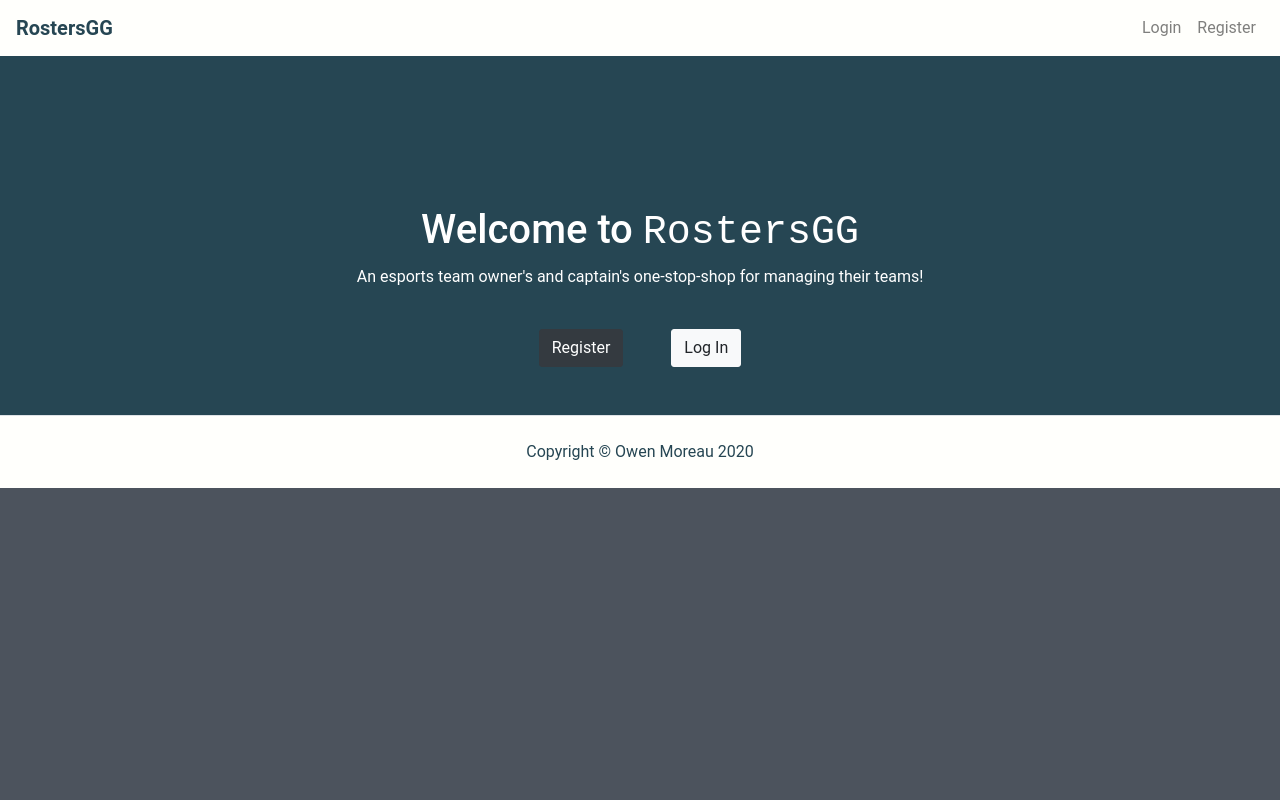
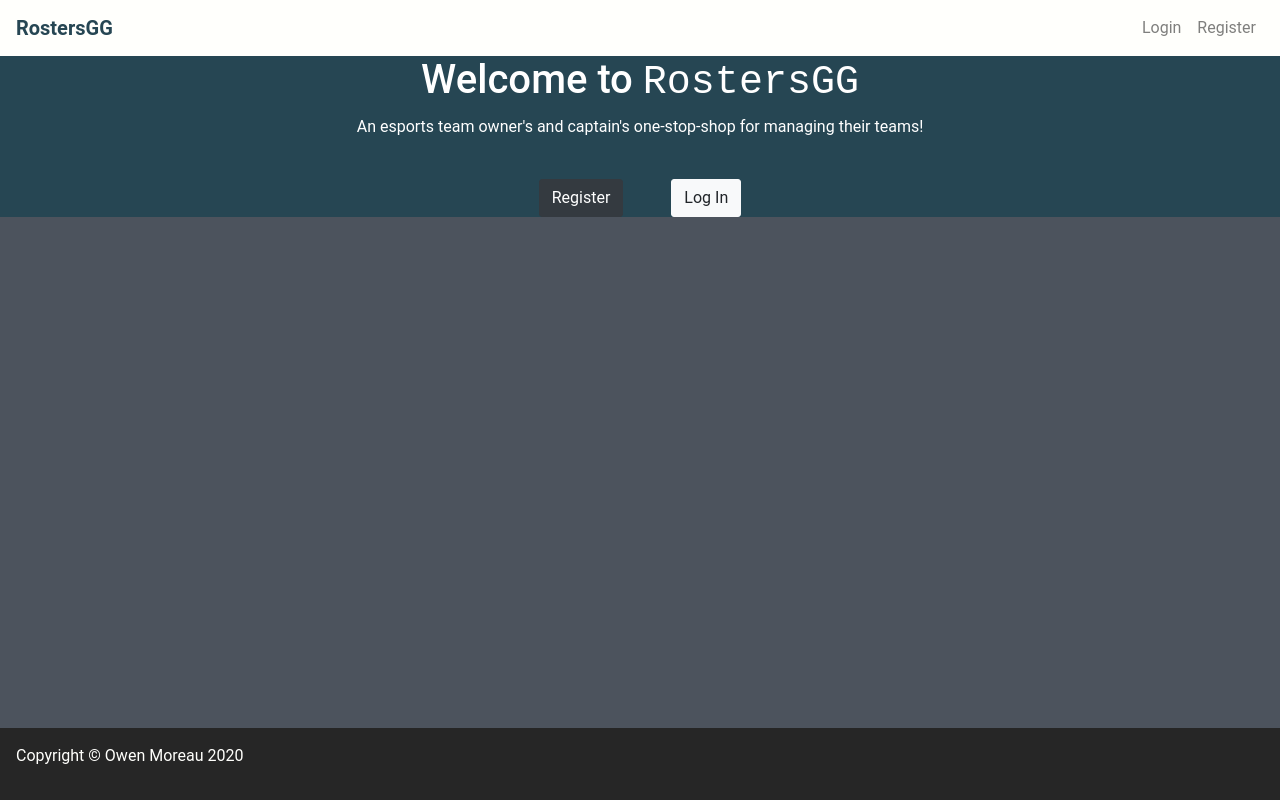
Before and after one commit to Yuanionrings/RostersGG-1, a React (Create React App) app in the folder client/: page / in a window 1280 px wide. Built offline with nearby package versions, Linux system fonts and the light colour scheme.

Commit message:
Styling changes

```diff
--- a/client/src/App.css
+++ b/client/src/App.css
@@ -5,6 +5,12 @@ body {
 }
 .app-bg {
     background: #264653;
+    height: 100%;
+}
+.fluid-container {
+    width: 100%;
+    margin-right: 0px;
+    margin-left: 0px;
 }
 
 .navbar-spec {
@@ -16,19 +22,22 @@ body {
 }
 
 .footer-spec {
-    color: #264653;
-    background: #fffffc;
+    color: #fffffc;
+    background: #262626;
+    margin-top: 1rem;
+    padding: 1rem;
+    position: fixed;
+    bottom: 0;
+    left: 0;
+    width: 100%;
 }
 
-.display-box {
+.roster-display-box {
     width: 100%;
     margin: 0 auto;
-    padding: 30px 0;
 }
-.display-box div {
+.roster-display-box div {
     color: #264653;
-    border-radius: 3px;
-    margin-bottom: 15px;
     background: #fffffc;
     padding: 30px;
 }
@@ -102,9 +111,6 @@ body {
 .form-box form a:hover {
     text-decoration: underline;
 }
-.container {
-    margin-top: 150px;
-}
 .red-text {
     color: red  ;
 }
--- a/client/src/App.js
+++ b/client/src/App.js
@@ -8,7 +8,7 @@ import { setCurrentUser, logoutUser } from "./actions/authActions";
 
 import './App.css';
 
-import NavBar from "./components/layout/NavBar";
+import NavigationBar from "./components/layout/NavigationBar";
 import Footer from "./components/layout/Footer";
 import Landing from "./components/layout/Landing";
 import Register from "./components/layout/Register";
@@ -44,7 +44,7 @@ function App() {
     <Provider store={store} >
       <Router>
         <div className="app-bg">
-          <NavBar authenticated={authenticated()}/>
+          <NavigationBar authenticated={authenticated()}/>
           <Route path="/" component={Landing} exact />
           <Route path="/register" component={Register} exact />
           <Route path="/login" component={Login} exact />
--- a/client/src/components/layout/Dashboard.js
+++ b/client/src/components/layout/Dashboard.js
@@ -5,7 +5,7 @@ import { connect } from "react-redux";
 import { logoutUser } from "../../actions/authActions";
 import Rosters from "../rosters/Rosters";
 
-import Container from "react-bootstrap/Container";
+//import Container from "react-bootstrap/Container";
 import Row from "react-bootstrap/Row";
 import Col from "react-bootstrap/Col";
 import Button from "react-bootstrap/Button"
@@ -50,7 +50,7 @@ class Dashboard extends Component {
 
   render() {
     return (
-      <Container>
+      <div className="fluid-container">
         <Row>
           <Col>
             <h4>
@@ -80,7 +80,7 @@ class Dashboard extends Component {
 
           </Col>
         </Row>
-      </Container>
+      </div>
     );
   }
 }
--- a/client/src/components/layout/Footer.js
+++ b/client/src/components/layout/Footer.js
@@ -1,18 +1,11 @@
 import React from 'react';
-import Container from 'react-bootstrap/Container';
-import Row from 'react-bootstrap/Row';
-import Col from 'react-bootstrap/Col'
 
 function Footer(){
     return (
-        <footer className="mt-5">
-            <Container fluid={true} className="footer-spec">
-                <Row className="border-top justify-content-between p-4">
-                    <Col className="p-0 d-flex justify-content-center footer-text">
-                        Copyright © Owen Moreau 2020
-                    </Col>
-                </Row>
-            </Container>
+        <footer className="">
+            <div className="footer-spec">
+                <p className="justify-content-middle">Copyright © Owen Moreau 2020</p>
+            </div>
         </footer>
     );
 }
--- a/client/src/components/layout/Navbar.js
+++ b/client/src/components/layout/NavigationBar.js
@@ -3,9 +3,9 @@ import Navbar from "react-bootstrap/Navbar";
 import NavbarBrand from "react-bootstrap/NavbarBrand";
 import Nav from "react-bootstrap/Nav";
 
-let NavBar = (props) => {
+let NavigationBar = (props) => {
 
-    //console.log(props);
+    console.log(props);
     var conditionalNavItems = () => {
         return props.authenticated ?
         <Nav className="ml-auto">
@@ -28,4 +28,4 @@ let NavBar = (props) => {
 
 }
 
-export default NavBar;
+export default NavigationBar;
--- a/client/src/components/rosters/Rosters.js
+++ b/client/src/components/rosters/Rosters.js
@@ -1,7 +1,6 @@
 import React, { Component } from 'react';
 import axios from 'axios';
 
-import Container from "react-bootstrap/Container";
 import Row from "react-bootstrap/Row";
 import Col from "react-bootstrap/Col";
 
@@ -53,7 +52,7 @@ export default class Rosters extends Component {
 
     render() {
         return (
-            <Container className="display-box" fluid={true}>
+            <div className="roster-display-box fluid-container">
                 <Row>
                     <Col>
                         <h2 className="">My Rosters</h2>
@@ -71,7 +70,7 @@ export default class Rosters extends Component {
                         </table>
                     </Col>
                 </Row>
-            </Container>
+            </div>
         );
     }
 }
```
